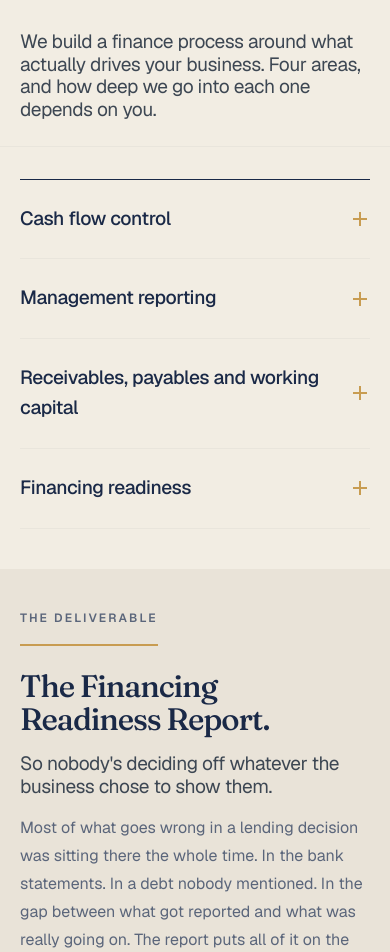
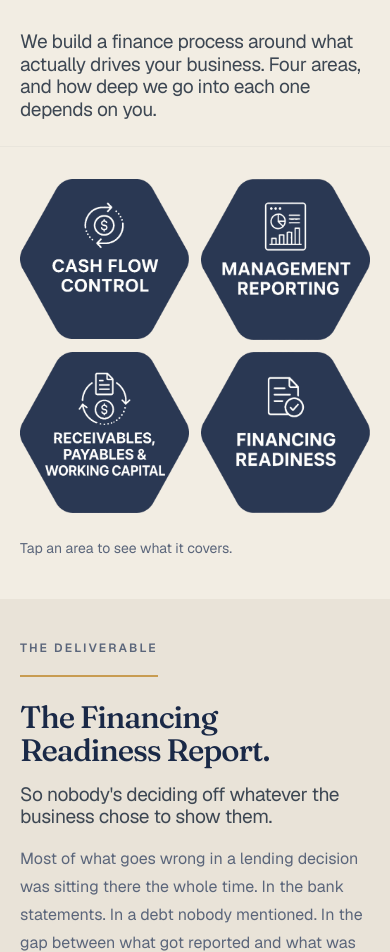
Before and after one commit to AFgroup360/website, a PHP site: page /services.html in a window 390 px wide. Shown: the part 342-1294 px from the top of the page. Run offline with PHP 8.4, Linux system fonts and the light colour scheme.

Commit message:
Services: the four areas become clickable tiles
The four area titles are replaced by the four supplied hexagon tiles. Click
one and its detail opens under the row; click it again to close. Nothing is
open on load, so the section reads as four marks rather than a wall of copy.

The supplied artwork was bright blue on near black, which fought the navy
and amber palette. Each tile is recoloured to brand navy, the background
dropped to transparent, cropped tight to the hexagon and resized to 480px.
That took them from roughly 1.2MB each to about 45KB.

Four across on desktop, two across on mobile. Arrow keys move between
tiles. The page did not get longer: 3897 to 3870.

Co-Authored-By: Claude Opus 5 <noreply@anthropic.com>
Claude-Session: https://claude.ai/code/session_014HeX2eCQpZKdnhGt1WQaZM

```diff
--- a/css/main.css
+++ b/css/main.css
@@ -1418,6 +1418,56 @@ button.nav__link--parent {
   line-height: var(--leading-loose);
 }
 
+/* The four areas as tiles. Click one, its detail opens underneath the row. */
+.areas__tiles {
+  display: grid;
+  grid-template-columns: repeat(4, minmax(0, 1fr));
+  gap: clamp(0.75rem, 0.25rem + 1.6vw, 1.75rem);
+  align-items: start;
+}
+@media (max-width: 760px) { .areas__tiles { grid-template-columns: repeat(2, minmax(0, 1fr)); } }
+
+.area {
+  padding: 0;
+  border: 0;
+  background: none;
+  cursor: pointer;
+  line-height: 0;
+  border-radius: var(--radius-md);
+  transition: transform .18s ease, opacity .18s ease;
+}
+.area img { width: 100%; height: auto; }
+/* Unselected tiles step back once something is open, so the choice reads. */
+.area { opacity: 0.62; }
+.areas[data-open] .area[aria-selected="true"] { opacity: 1; transform: translateY(-4px); }
+.areas:not([data-open]) .area { opacity: 0.92; }
+.area:hover, .area:focus-visible { opacity: 1; transform: translateY(-4px); }
+.area:focus-visible { outline: 2px solid var(--accent); outline-offset: 6px; }
+
+.areas__hint {
+  margin-top: var(--space-5);
+  font-size: var(--text-sm);
+  color: var(--text-muted);
+}
+.areas[data-open] .areas__hint { display: none; }
+
+.area-panel {
+  margin-top: var(--space-5);
+  padding-top: var(--space-5);
+  border-top: 1px solid var(--border);
+}
+.area-panel p {
+  max-width: 62ch;
+  font-size: var(--text-lg);
+  line-height: var(--leading-loose);
+  color: var(--text-strong);
+}
+
+@media (prefers-reduced-motion: reduce) {
+  .area { transition: none; }
+  .area:hover, .area:focus-visible, .areas[data-open] .area[aria-selected="true"] { transform: none; }
+}
+
 /* Escape the container for one element. */
 .bleed {
   width: 100vw;
--- a/js/main.js
+++ b/js/main.js
@@ -208,10 +208,42 @@
     });
   }
 
+  /* Service areas: tiles act as tabs, the open one shows its detail below the row.
+     Clicking the open tile closes it again. */
+  function initAreas() {
+    var group = document.querySelector('.areas');
+    if (!group) return;
+    var tabs = Array.prototype.slice.call(group.querySelectorAll('.area'));
+    if (!tabs.length) return;
+
+    function show(tab) {
+      var isOpen = tab && tab.getAttribute('aria-selected') === 'true';
+      tabs.forEach(function (t) {
+        var panel = document.getElementById(t.getAttribute('aria-controls'));
+        var on = t === tab && !isOpen;
+        t.setAttribute('aria-selected', on ? 'true' : 'false');
+        if (panel) panel.hidden = !on;
+      });
+      if (tab && !isOpen) group.setAttribute('data-open', '');
+      else group.removeAttribute('data-open');
+    }
+
+    tabs.forEach(function (tab, i) {
+      tab.addEventListener('click', function () { show(tab); });
+      tab.addEventListener('keydown', function (e) {
+        var step = e.key === 'ArrowRight' ? 1 : e.key === 'ArrowLeft' ? -1 : 0;
+        if (!step) return;
+        e.preventDefault();
+        tabs[(i + step + tabs.length) % tabs.length].focus();
+      });
+    });
+  }
+
   function init() {
     initNav();
     initHeader();
     initFaq();
+    initAreas();
     initSubmenus();
     initReveal();
     initContactForm();
--- a/services.html
+++ b/services.html
@@ -67,33 +67,48 @@
 
 <section class="section" style="padding-top:var(--space-6)">
   <div class="container">
-    <div class="faq faq--areas reveal">
-      <div class="faq__item">
-        <button class="faq__q" type="button" aria-expanded="false">
-          Cash flow control<span class="faq__icon" aria-hidden="true"></span></button>
-        <div class="faq__a"><div><p>Forward visibility into cash, obligations and
-          liquidity. Where the money is going, when payments land, and what is coming
-          due before it comes due.</p></div></div>
+    <div class="areas reveal">
+      <div class="areas__tiles" role="tablist" aria-label="What we cover">
+        <button class="area" type="button" role="tab" id="tab-cash"
+                aria-controls="panel-cash" aria-selected="false">
+          <img src="assets/img/area-cash-flow.png" width="480" height="457"
+               alt="Cash flow control" loading="lazy">
+        </button>
+        <button class="area" type="button" role="tab" id="tab-reporting"
+                aria-controls="panel-reporting" aria-selected="false">
+          <img src="assets/img/area-management-reporting.png" width="480" height="458"
+               alt="Management reporting" loading="lazy">
+        </button>
+        <button class="area" type="button" role="tab" id="tab-capital"
+                aria-controls="panel-capital" aria-selected="false">
+          <img src="assets/img/area-working-capital.png" width="480" height="457"
+               alt="Receivables, payables and working capital" loading="lazy">
+        </button>
+        <button class="area" type="button" role="tab" id="tab-readiness"
+                aria-controls="panel-readiness" aria-selected="false">
+          <img src="assets/img/area-financing-readiness.png" width="480" height="458"
+               alt="Financing readiness" loading="lazy">
+        </button>
       </div>
-      <div class="faq__item">
-        <button class="faq__q" type="button" aria-expanded="false">
-          Management reporting<span class="faq__icon" aria-hidden="true"></span></button>
-        <div class="faq__a"><div><p>A monthly close you can rely on, with performance
-          against what you expected, statements that reconcile, and a review call to
-          go through it.</p></div></div>
+
+      <p class="areas__hint">Tap an area to see what it covers.</p>
+
+      <div class="area-panel" id="panel-cash" role="tabpanel" aria-labelledby="tab-cash" hidden>
+        <p>Forward visibility into cash, obligations and liquidity. Where the money is
+          going, when payments land, and what is coming due before it comes due.</p>
       </div>
-      <div class="faq__item">
-        <button class="faq__q" type="button" aria-expanded="false">
-          Receivables, payables and working capital<span class="faq__icon" aria-hidden="true"></span></button>
-        <div class="faq__a"><div><p>Who owes you, who you owe, what is sitting in
-          inventory, and how the timing between them is affecting cash.</p></div></div>
+      <div class="area-panel" id="panel-reporting" role="tabpanel" aria-labelledby="tab-reporting" hidden>
+        <p>A monthly close you can rely on, with performance against what you expected,
+          statements that reconcile, and a review call to go through it.</p>
       </div>
-      <div class="faq__item">
-        <button class="faq__q" type="button" aria-expanded="false">
-          Financing readiness<span class="faq__icon" aria-hidden="true"></span></button>
-        <div class="faq__a"><div><p>We review the position behind the request, surface
-          what would slow a lender down, and organise the analysis for management. We
-          prepare the package. We don't broker or arrange the financing.</p></div></div>
+      <div class="area-panel" id="panel-capital" role="tabpanel" aria-labelledby="tab-capital" hidden>
+        <p>Who owes you, who you owe, what is sitting in inventory, and how the timing
+          between them is affecting cash.</p>
+      </div>
+      <div class="area-panel" id="panel-readiness" role="tabpanel" aria-labelledby="tab-readiness" hidden>
+        <p>We review the position behind the request, surface what would slow a lender
+          down, and organise the analysis for management. We prepare the package. We
+          don't broker or arrange the financing.</p>
       </div>
     </div>
   </div>
```
Also changed, not shown: tools/pages/services.html (+39 -24 lines), assets/img/area-cash-flow.png (added), assets/img/area-financing-readiness.png (added), assets/img/area-management-reporting.png (added), assets/img/area-working-capital.png (added).
